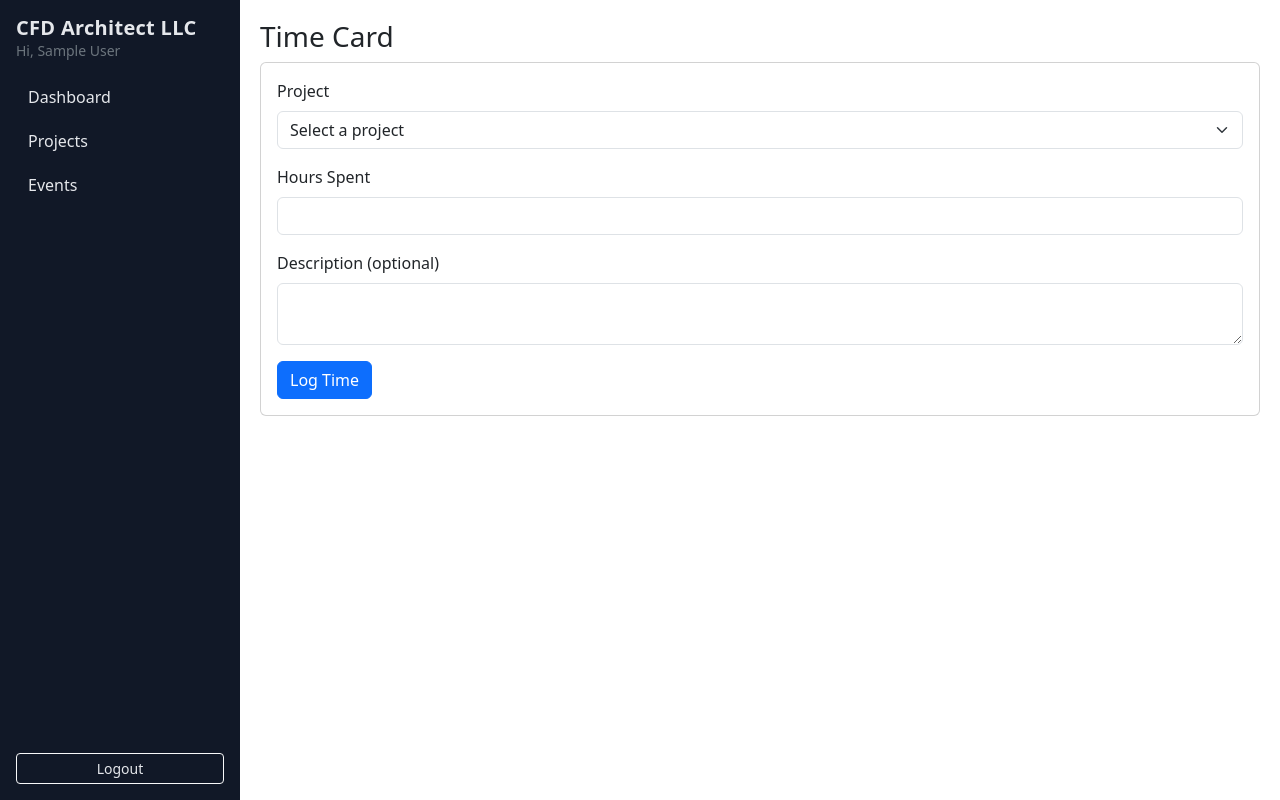
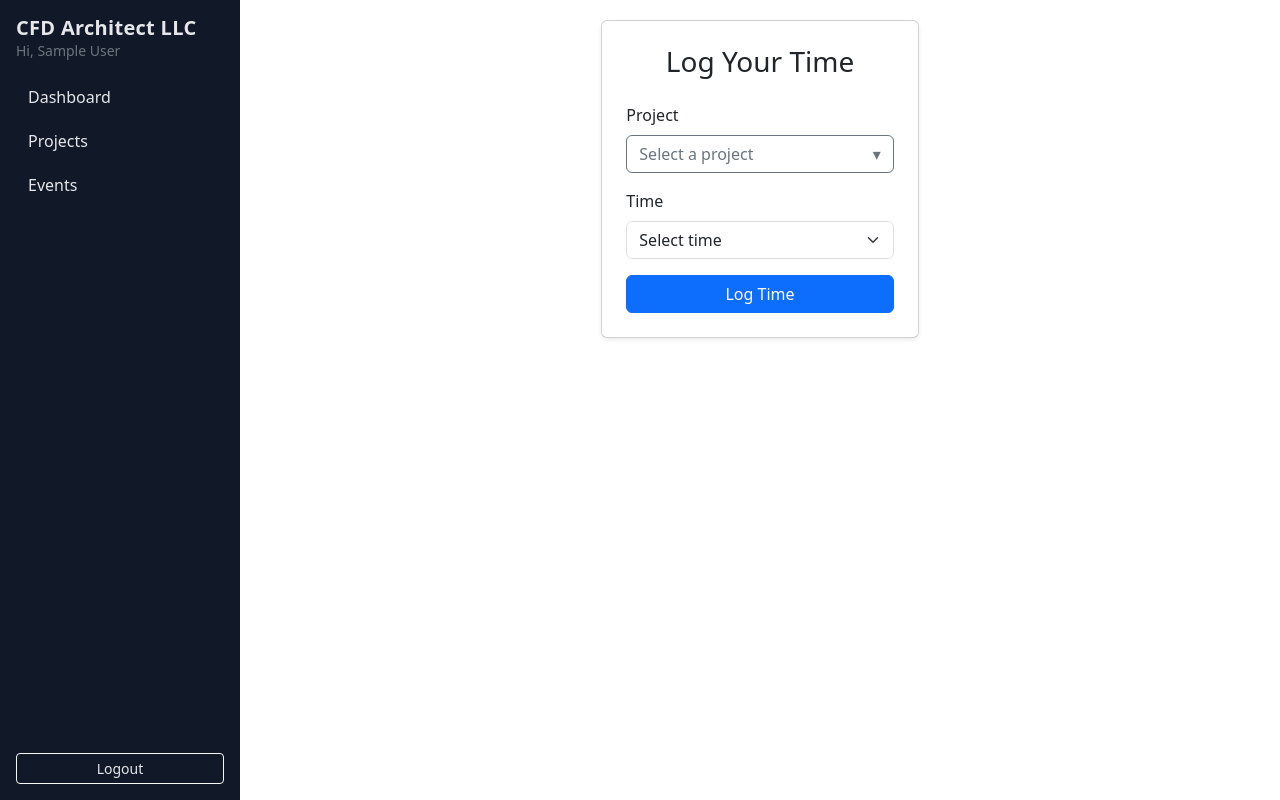
Before and after one commit to dothez3/Event-Calendar, a Flask app: page /timecard in a window 1280 px wide. Run offline with Flask 3, Linux system fonts and the light colour scheme; a user stored in the database is signed in; tables that the repository leaves empty hold one stand-in row (values such as "Sample post"); some libraries are stand-ins or nearby versions.

Commit message:
timecard / project menu changes

```diff
--- a/templates/timecard.html
+++ b/templates/timecard.html
@@ -1,32 +1,169 @@
 {% extends "base.html" %}
 {% block content %}
 
-<h3>Time Card</h3>
+<div class="row justify-content-center">
+  <div class="col-md-6 col-lg-4">
+    <div class="card p-4 shadow-sm">
+      <h3 class="text-center mb-4">Log Your Time</h3>
 
-<div class="card p-3">
       <form method="POST">
+        <!-- PROJECT PICKER -->
         <div class="mb-3">
-      <label class="form-label">Project</label>
-      <select name="project_id" class="form-select" required>
-        <option value="">Select a project</option>
+          <label class="form-label d-block">Project</label>
+
+          <!-- Hidden input actually submitted with the form -->
+          <input type="hidden" name="project_id" id="selectedProjectId" required>
+
+          <div class="dropdown w-100" data-bs-auto-close="outside">
+            <button
+              class="btn btn-outline-secondary w-100 d-flex justify-content-between align-items-center"
+              type="button"
+              id="projectDropdownButton"
+              data-bs-toggle="dropdown"
+              aria-expanded="false"
+            >
+              <span id="selectedProjectName">Select a project</span>
+              <span class="ms-2">&#9662;</span>
+            </button>
+
+            <div class="dropdown-menu p-3 w-100" aria-labelledby="projectDropdownButton">
+              <div class="row g-2 mb-2">
+                {# first 5 projects as "most recent" #}
+                {% for p in projects[:5] %}
+                <div class="col-4">
+                  <button
+                    type="button"
+                    class="btn btn-outline-secondary w-100 project-option"
+                    data-project-id="{{ p.id }}"
+                    data-project-name="{{ p.name }}"
+                  >
+                    {{ p.name }}
+                  </button>
+                </div>
+                {% endfor %}
+
+                <!-- 6th slot: search projects -->
+                <div class="col-4">
+                  <button
+                    type="button"
+                    class="btn btn-outline-primary w-100"
+                    id="projectSearchBtn"
+                  >
+                    Search…
+                  </button>
+                </div>
+              </div>
+
+              <!-- inline search area (initially hidden) -->
+              <div id="projectSearchContainer" class="mt-2 d-none">
+                <input
+                  type="text"
+                  class="form-control"
+                  id="projectSearchInput"
+                  placeholder="Search projects..."
+                >
+                <div
+                  id="projectSearchResults"
+                  class="mt-2"
+                  style="max-height: 200px; overflow-y: auto;"
+                >
                   {% for p in projects %}
-        <option value="{{ p.id }}">{{ p.name }}</option>
+                  <button
+                    type="button"
+                    class="btn btn-light w-100 text-start mb-1 project-option-search"
+                    data-project-id="{{ p.id }}"
+                    data-project-name="{{ p.name }}"
+                  >
+                    {{ p.name }}
+                  </button>
+                  {% endfor %}
+                </div>
+              </div>
+            </div>
+          </div>
+        </div>
+
+        <!-- TIME DROPDOWN -->
+        <div class="mb-3">
+          <label class="form-label">Time</label>
+          <select name="hours" class="form-select" required>
+            <option value="">Select time</option>
+
+            {# 15-minute increments up to 10 hours #}
+            {% for i in range(1, 41) %}
+              {% set total_minutes = i * 15 %}
+              {% set h = (total_minutes // 60) %}
+              {% set m = (total_minutes % 60) %}
+
+              {% if h == 0 %}
+                {% set label = m|string + ' mins' %}
+              {% elif m == 0 %}
+                {% if h == 1 %}
+                  {% set label = '1 hour' %}
+                {% else %}
+                  {% set label = h|string + ' hours' %}
+                {% endif %}
+              {% else %}
+                {% if h == 1 %}
+                  {% set label = '1 hour ' + m|string + ' mins' %}
+                {% else %}
+                  {% set label = h|string + ' hours ' + m|string + ' mins' %}
+                {% endif %}
+              {% endif %}
+
+              <option value="{{ i * 0.25 }}">{{ label }}</option>
             {% endfor %}
           </select>
         </div>
 
-    <div class="mb-3">
-      <label class="form-label">Hours Spent</label>
-      <input type="number" step="0.25" name="hours" class="form-control" required>
+        <button class="btn btn-primary w-100">Log Time</button>
+      </form>
+    </div>
+  </div>
 </div>
 
-    <div class="mb-3">
-      <label class="form-label">Description (optional)</label>
-      <textarea name="description" class="form-control"></textarea>
-    </div>
+<script>
+document.addEventListener('DOMContentLoaded', function () {
+  const projectIdInput = document.getElementById('selectedProjectId');
+  const projectNameSpan = document.getElementById('selectedProjectName');
 
-    <button class="btn btn-primary">Log Time</button>
-  </form>
-</div>
+  function attachProjectClickHandlers(selector) {
+    document.querySelectorAll(selector).forEach(function (btn) {
+      btn.addEventListener('click', function () {
+        const id = this.getAttribute('data-project-id');
+        const name = this.getAttribute('data-project-name');
+
+        projectIdInput.value = id;
+        projectNameSpan.textContent = name;
+      });
+    });
+  }
+
+  // Quick 5 buttons
+  attachProjectClickHandlers('.project-option');
+  // Search results buttons
+  attachProjectClickHandlers('.project-option-search');
+
+  // Show search area instead of redirecting
+  const searchBtn = document.getElementById('projectSearchBtn');
+  const searchContainer = document.getElementById('projectSearchContainer');
+  const searchInput = document.getElementById('projectSearchInput');
+
+  if (searchBtn && searchContainer && searchInput) {
+    searchBtn.addEventListener('click', function () {
+      searchContainer.classList.remove('d-none');
+      searchInput.focus();
+    });
+
+    searchInput.addEventListener('input', function () {
+      const query = this.value.toLowerCase();
+      document.querySelectorAll('.project-option-search').forEach(function (btn) {
+        const name = btn.textContent.toLowerCase();
+        btn.style.display = name.includes(query) ? '' : 'none';
+      });
+    });
+  }
+});
+</script>
 
 {% endblock %}
```
Also changed, not shown: templates/projects.html (+36 -16 lines). Lines whose indentation alone changed are shown as unchanged.
